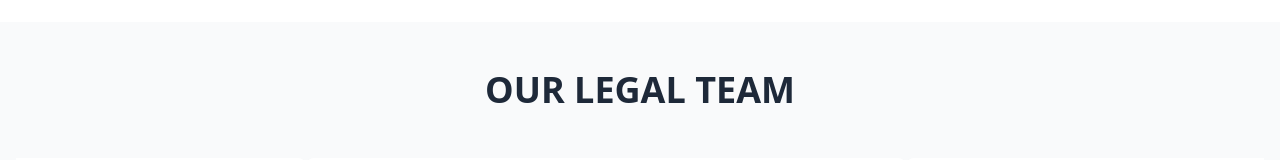
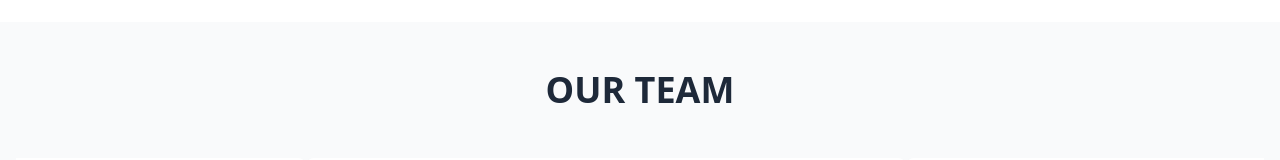
Before and after one commit to icicleltd/mamun-law-frontend-, a React (Vite) app: page / in a window 1280 px wide. Shown: the part 2899-3059 px from the top of the page. Built offline with nearby package versions, Linux system fonts and the light colour scheme.

Commit message:
updated title and update

```diff
--- a/src/pages/Home/TeamSection/TeamSection.tsx
+++ b/src/pages/Home/TeamSection/TeamSection.tsx
@@ -34,7 +34,7 @@ const TeamSection: React.FC = () => {
       <div className="container mx-auto px-4">
         {/* Title */}
         <h1 className="text-4xl font-bold text-center mb-12 text-gray-800">
-          OUR LEGAL TEAM
+          OUR TEAM
         </h1>
 
         {/* Team Members Grid */}
```
